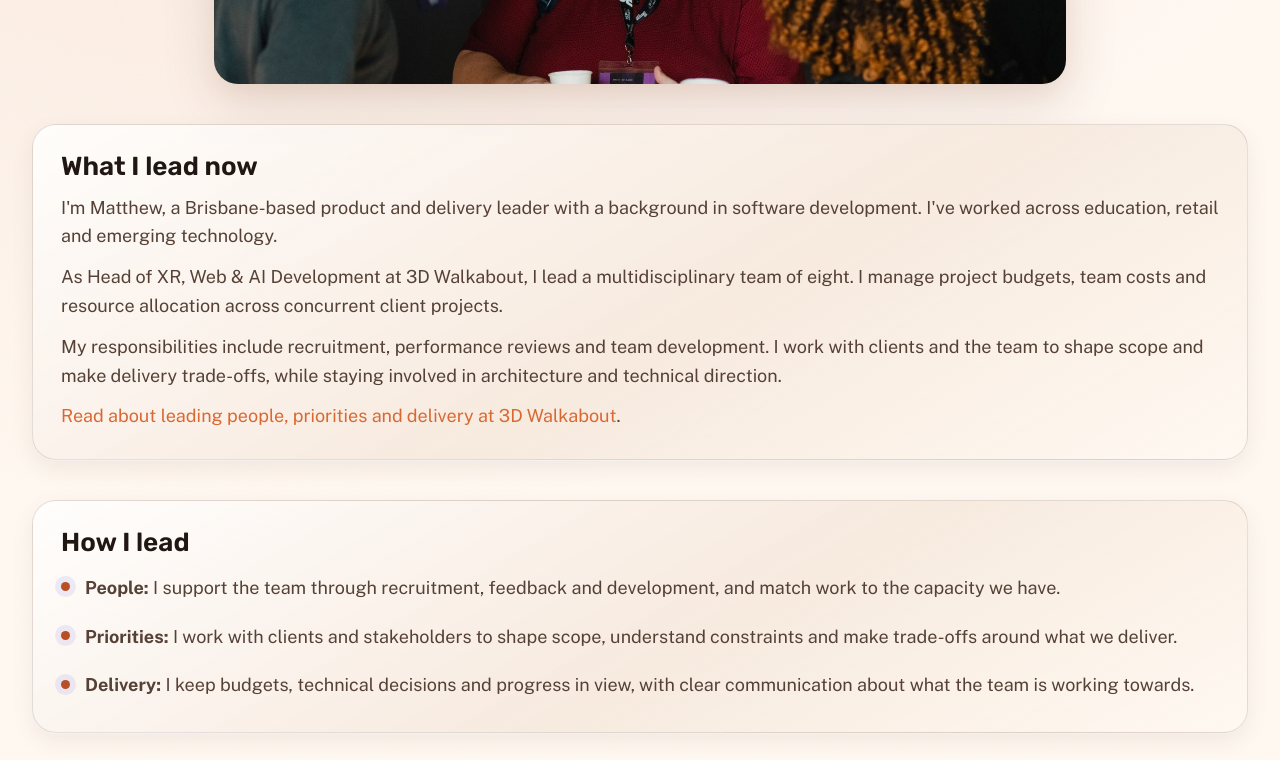
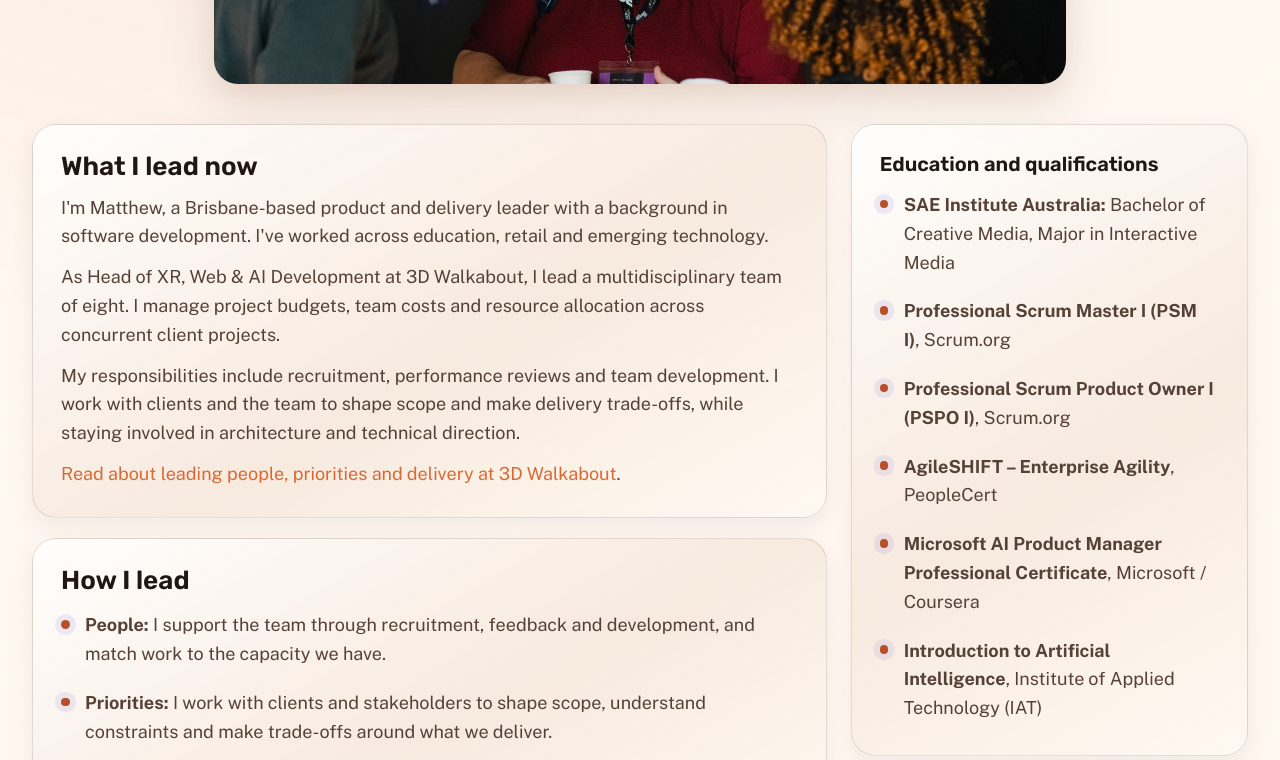
Before and after one commit to beardydevadventures/mattaisthorpe.github.io, an Astro site in the folder portfolio-site/: page /about in a window 1280 px wide. Shown: the part 620-1380 px from the top of the page. Built offline with nearby package versions, Linux system fonts and the light colour scheme; Astro itself is replaced by a stand-in of ours.

Commit message:
Restore responsive About sidebar while preserving leadership copy

```diff
--- a/portfolio-site/src/pages/about.astro
+++ b/portfolio-site/src/pages/about.astro
@@ -75,6 +75,8 @@ const profileSchema = {
 				/>
 			</Hero>
 
+			<div class="about-grid">
+				<div class="main">
 					<section class="card info-section lead-section">
 						<h2 class="section-title">What I lead now</h2>
 						<div class="content">
@@ -114,7 +116,9 @@ const profileSchema = {
 							</div>
 						</div>
 					</section>
+				</div>
 
+				<aside class="sidebar support-sidebar" aria-label="Qualifications and supporting background">
 					<section class="card info-section">
 						<h2 class="section-title">Education and qualifications</h2>
 						<div class="content">
@@ -143,6 +147,8 @@ const profileSchema = {
 							<p><a href="https://www.youtube.com/@beardydevadventures">Beardy Dev Adventures</a> is my personal devlog, where I share game development, XR and other hands-on experiments.</p>
 						</div>
 					</section>
+				</aside>
+			</div>
 		</main>
 
 		<ContactCTA heading="Let’s talk about product and delivery leadership." />
@@ -208,6 +214,7 @@ const profileSchema = {
 	}
 
 	.content {
+		max-width: 70ch;
 		display: flex;
 		flex-direction: column;
 		gap: 0.75rem;
@@ -279,6 +286,11 @@ const profileSchema = {
 
 	.highlight-link a {
 		color: var(--accent-text-over);
+	}
+
+	.sidebar .section-title {
+		font-size: var(--text-lg);
+		overflow-wrap: anywhere;
 	}
 
 	.sidebar {
@@ -377,13 +389,12 @@ const profileSchema = {
 	@media (min-width: 50em) {
 		.about-grid {
 			grid-template-columns: minmax(0, 2fr) minmax(280px, 1fr);
-			grid-template-rows: auto 1fr;
 			align-items: start;
 		}
 
 		.main {
 			grid-column: 1;
-			grid-row: 1 / span 2;
+			grid-row: 1;
 		}
 
 		.snapshot-sidebar {
@@ -395,7 +406,7 @@ const profileSchema = {
 
 		.support-sidebar {
 			grid-column: 2;
-			grid-row: 2;
+			grid-row: 1;
 		}
 
 		.card {
```
Lines whose indentation alone changed are shown as unchanged.
